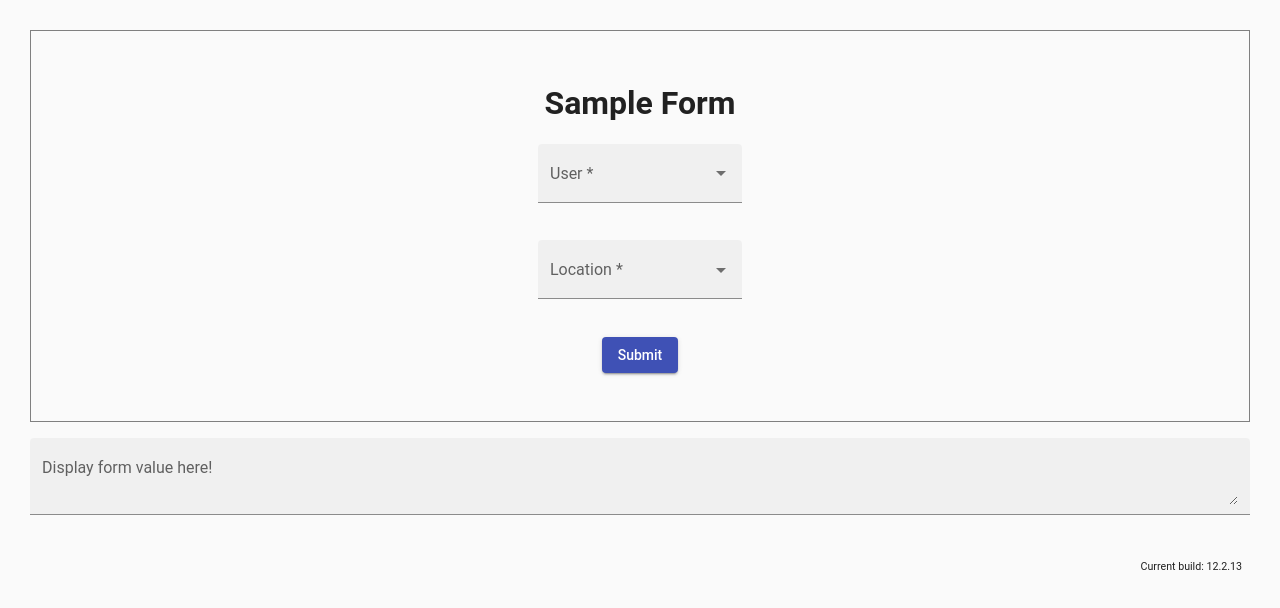
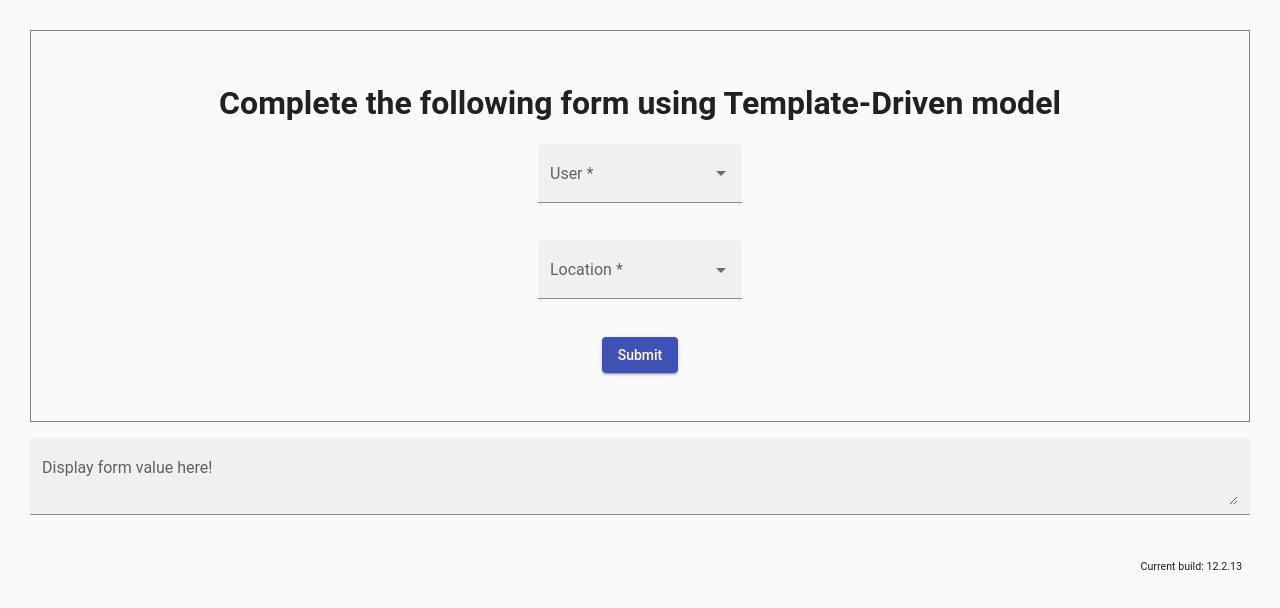
Before and after one commit to yinghuip/Sameple-Test-Template, an Angular app: page / in a window 1280 px wide. Shown: the top 608 px of the page. Built offline with nearby package versions, Linux system fonts and the light colour scheme.

Commit message:
1 file modified

```diff
--- a/src/app/simple-example.html
+++ b/src/app/simple-example.html
@@ -1,5 +1,5 @@
 <form class="example-form">
-<h1>Sample Form</h1>
+<h1>Complete the following form using Template-Driven model</h1>
 <mat-form-field appearance="fill">
 <mat-label>User</mat-label>
 <mat-select required name="UserName">
```
